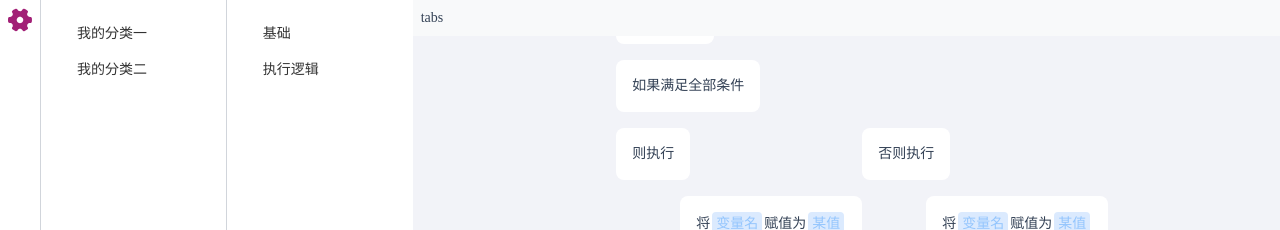
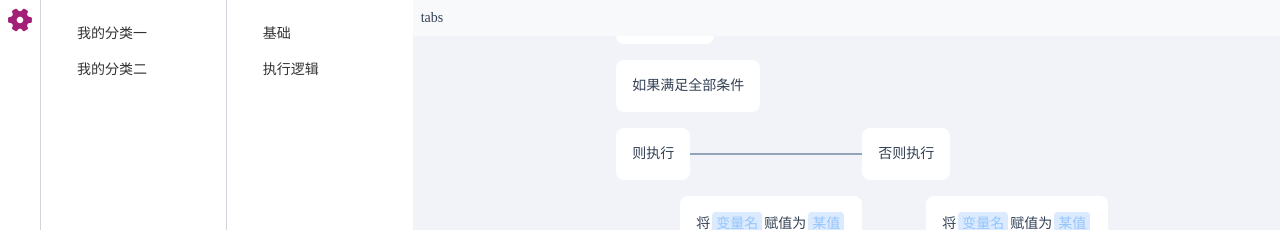
Before and after one commit to qiuying-rpa/client, a Vue app: page /#/designer in a window 1280 px wide. Shown: the top 230 px of the page. Built offline with nearby package versions, Linux system fonts and the light colour scheme.

Commit message:
feat: basic look of conditional exec

```diff
--- a/src/components/exec/ExecConditional.vue
+++ b/src/components/exec/ExecConditional.vue
@@ -8,8 +8,9 @@
     <div class="flex">
       <div>
         <div
-          class="pt-4 relative before-absolute before-content-none before-w-0.4 before-h-4 before-bg-slate before-left-8 before-top-2 before-translate-y--50% after-absolute after-content-none after-w-100% after-h-0.4 after-bg-slate after-right-0 after-top-10 after-translate-y--50%">
+          class="flex items-center mt-4 relative before-absolute before-content-none before-w-0.4 before-h-4 before-bg-slate before-left-8 before-top--2 before-translate-y--50%">
           <plain-card class="reactive"> 则执行 </plain-card>
+          <div class="bg-slate grow-1 h-0.4" />
         </div>
         <div class="pl-8">
           <div
```
